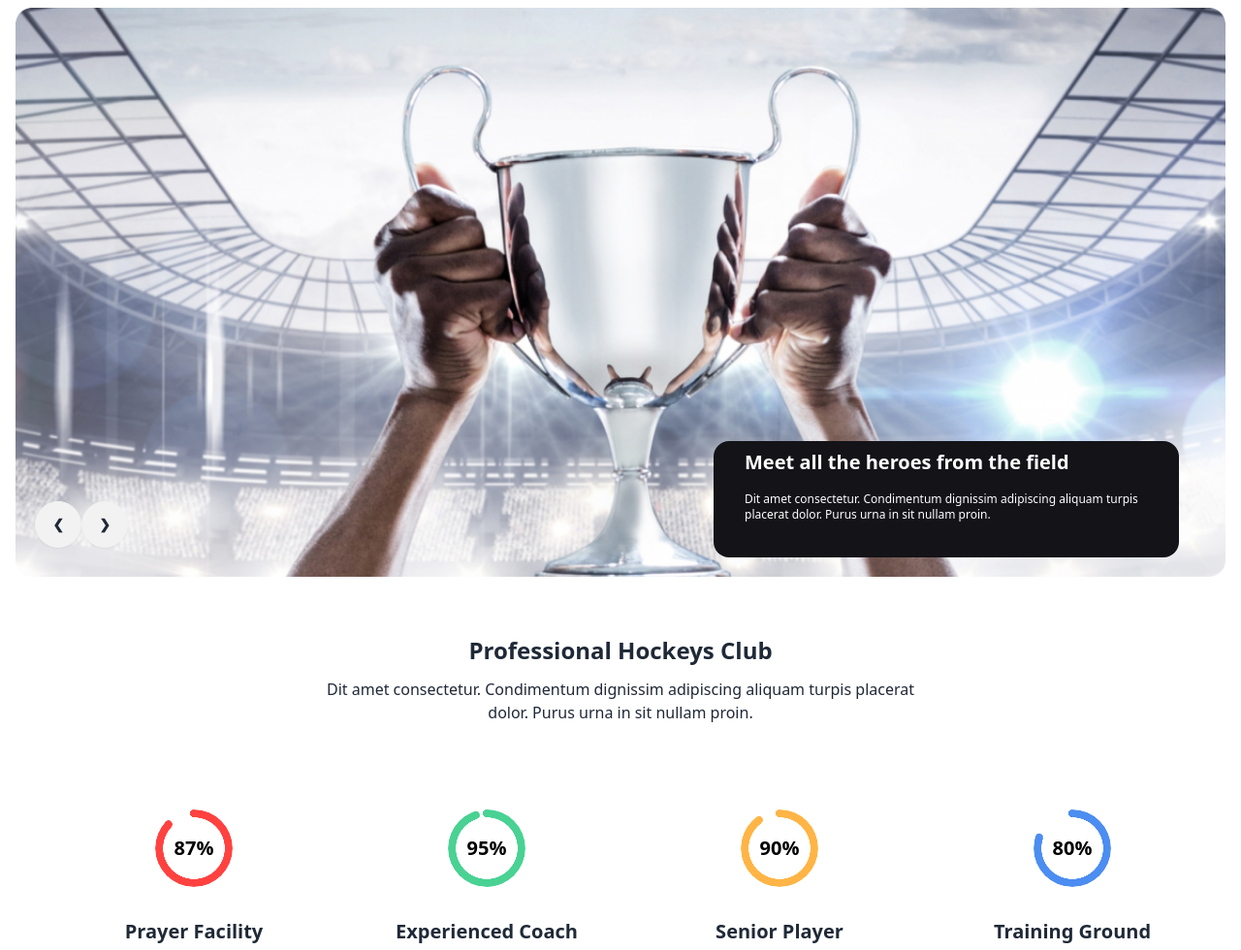
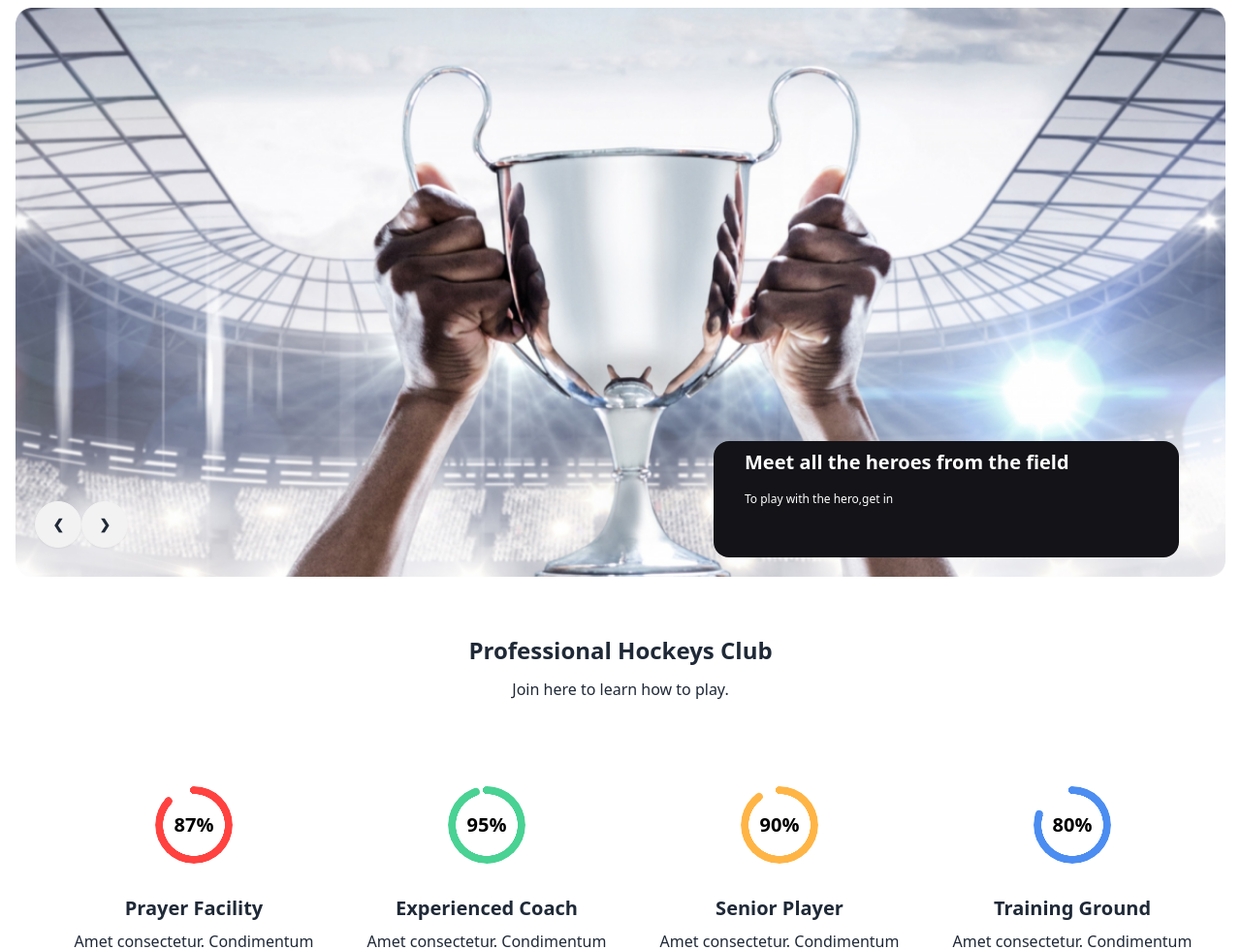
Before and after one commit to Noman-Parvej/Assignment-three, a plain HTML site: page index.html in a window 1280 px wide. Shown: the part 80-1060 px from the top of the page at 97% size. Drawn offline with nearby package versions, Linux system fonts and the light colour scheme.

Commit message:
add some text

```diff
--- a/index.html
+++ b/index.html
@@ -99,8 +99,7 @@
             <div
                 class="bg-[#131318] rounded-2xl mx-auto h-[120px] lg:w-[30rem] h-[101px]  lg:absolute lg:-mt-[10rem] lg:ml-[45rem]">
                 <h3 class="text-[#FFF] px-8 text-xl font-bold mt-2 mb-4">Meet all the heroes from the field</h3>
-                <p class="text-[#FFF] px-8 text-xs font-medium ">Dit amet consectetur. Condimentum dignissim adipiscing
-                    aliquam turpis placerat dolor. Purus urna in sit nullam proin. </p>
+                <p class="text-[#FFF] px-8 text-xs font-medium ">To play with the hero,get in </p>
             </div>
         </Section>
     </header>
@@ -109,8 +108,7 @@
         <section class="container p-10 lg:container mx-auto mt-0">
             <div class="text-center">
                 <h3 class="text-2xl font-extrabold mb-3">Professional Hockeys Club</h3>
-                <p class="text-base font-medium">Dit amet consectetur. Condimentum dignissim adipiscing aliquam turpis
-                    placerat <br> dolor. Purus urna in sit nullam proin. </p>
+                <p class="text-base font-medium">Join here to learn how to play. </p>
             </div>
             <div class="grid gap-2 grid-cols-1 mb-0 lg:grid-cols-4 mt-12 mb-0">
                 <!-- Professional Card Section  -->
```
